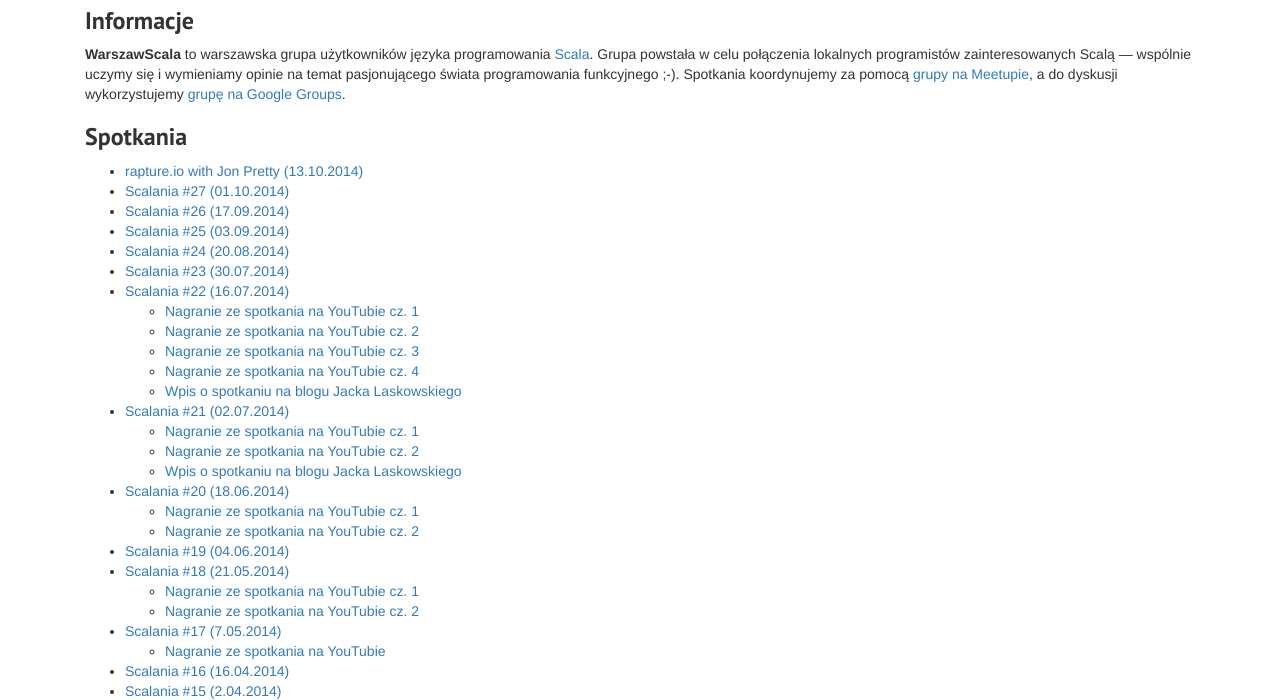
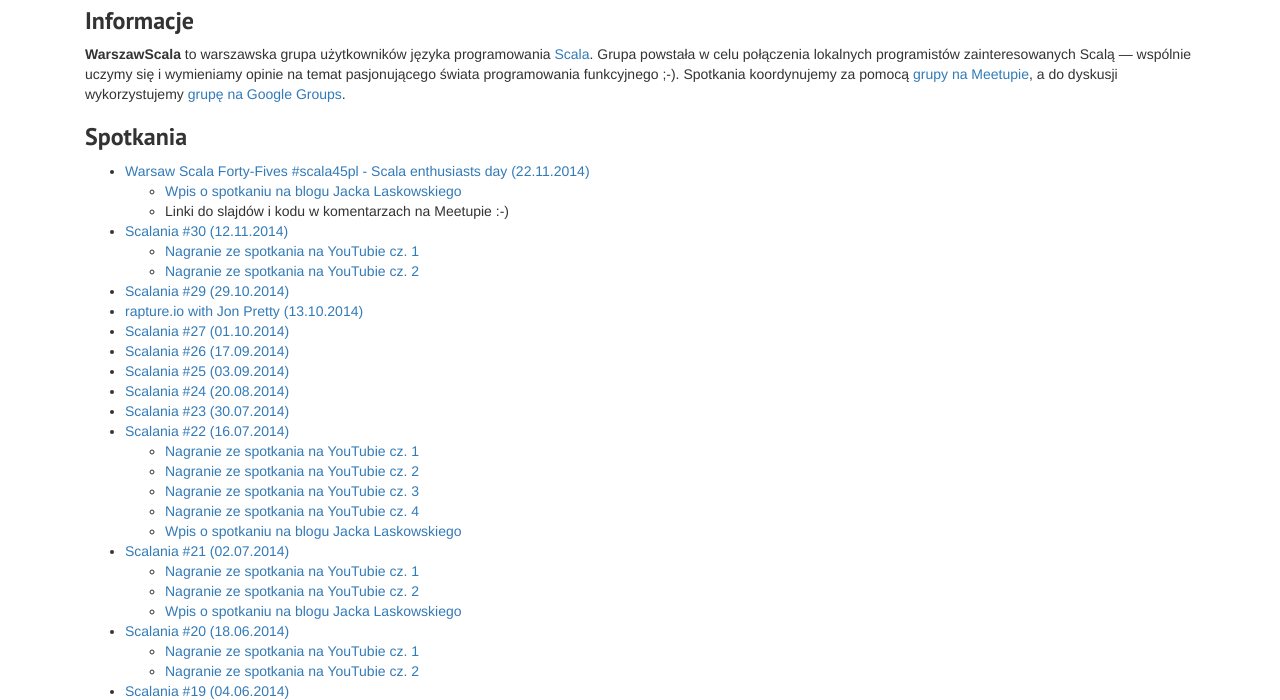
Before and after one commit to WarsawScala/WarsawScala.github.io, a plain HTML site: page index.html in a window 1280 px wide. Shown: the part 106-806 px from the top of the page. Drawn offline with nearby package versions, Linux system fonts and the light colour scheme.

Commit message:
Bunch of missing meetups, including Scala45spl

```diff
--- a/index.html
+++ b/index.html
@@ -42,6 +42,28 @@
         <div class="col-lg-12">
           <h3>Spotkania</h3>
           <ul>
+	    	    <!-- ### -->
+            <li>
+              <a href="http://www.meetup.com/WarszawScaLa/events/218215682/">Warsaw Scala Forty-Fives #scala45pl - Scala enthusiasts day (22.11.2014)</a>
+	      <ul>
+		<li><a href="http://jlaskowski.blogspot.com/2014/11/po-warsaw-scala-fortyfives-scala45pl.html">Wpis o spotkaniu na blogu Jacka Laskowskiego</a></li>
+		<li>Linki do slajdów i kodu w komentarzach na Meetupie :-)</li>
+	      </ul>
+            </li>
+	    <!-- ### -->
+            <li>
+              <a href="http://www.meetup.com/WarszawScaLa/events/216441832/">Scalania #30 (12.11.2014)</a>
+	      <ul>
+		<li><a href="https://www.youtube.com/watch?v=K0de6RE9Ih8">Nagranie ze spotkania na YouTubie cz. 1</a></li>
+		<li><a href="https://www.youtube.com/watch?v=iLgVXHGmyMs">Nagranie ze spotkania na YouTubie cz. 2</a></li>
+	      </ul>
+            </li>
+	    <!-- ### -->
+            <li>
+              <a href="http://www.meetup.com/WarszawScaLa/events/215543432/">Scalania #29 (29.10.2014)</a>
+	      <ul>
+	      </ul>
+            </li>
             <!-- ### -->
             <li>
               <a href="http://www.meetup.com/WarszawScaLa/events/207215162/">rapture.io with Jon Pretty (13.10.2014)</a>
```
Also changed, not shown: en/index.html (+22 -0 lines).
